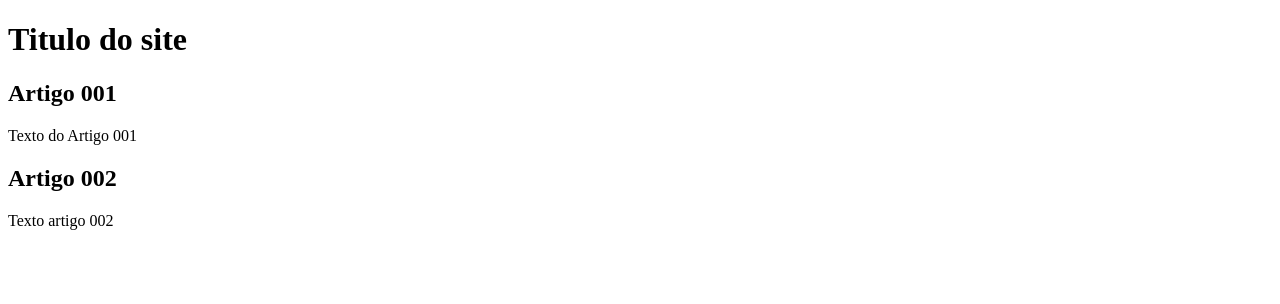
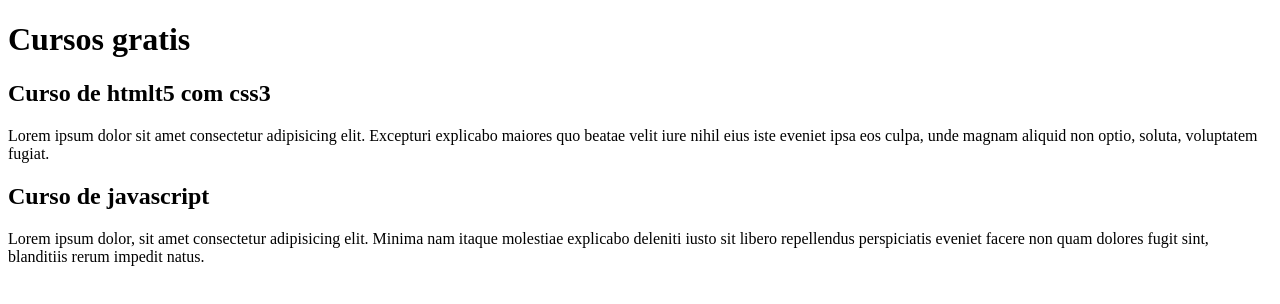
Before and after one commit to danielvitorb/projeto_site, a plain HTML site: page index.html in a window 1280 px wide. Drawn offline with Linux system fonts and the light colour scheme.

Commit message:
comecei a escrever o conteudo

```diff
--- a/index.html
+++ b/index.html
@@ -8,15 +8,15 @@
 <body>
     <main>
         <header>
-            <h1>Titulo do site</h1>
+            <h1>Cursos gratis</h1>
         </header>
         <article>
-            <h2>Artigo 001</h2>
-            <p>Texto do Artigo 001</p>
+            <h2>Curso de htmlt5 com css3</h2>
+            <p>Lorem ipsum dolor sit amet consectetur adipisicing elit. Excepturi explicabo maiores quo beatae velit iure nihil eius iste eveniet ipsa eos culpa, unde magnam aliquid non optio, soluta, voluptatem fugiat.</p>
         </article>
         <article>
-            <h2>Artigo 002</h2>
-            <p>Texto artigo 002</p>
+            <h2>Curso de javascript</h2>
+            <p>Lorem ipsum dolor, sit amet consectetur adipisicing elit. Minima nam itaque molestiae explicabo deleniti iusto sit libero repellendus perspiciatis eveniet facere non quam dolores fugit sint, blanditiis rerum impedit natus.</p>
         </article>
     </main>
 </body>
```
